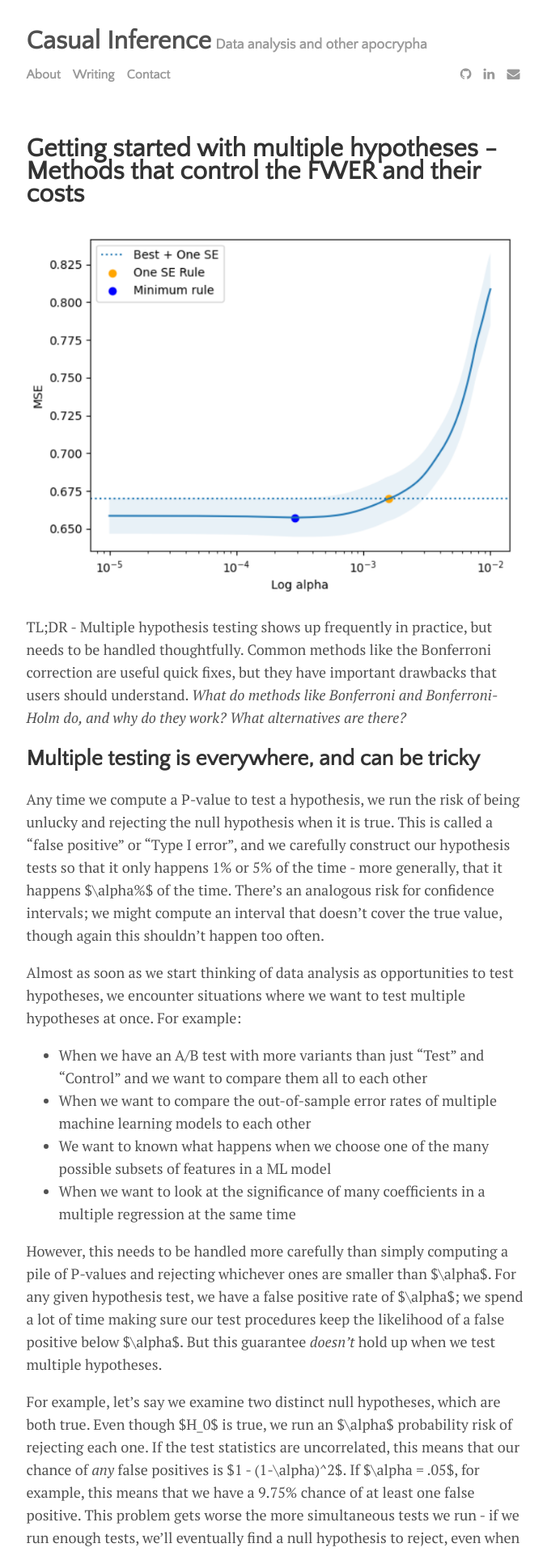
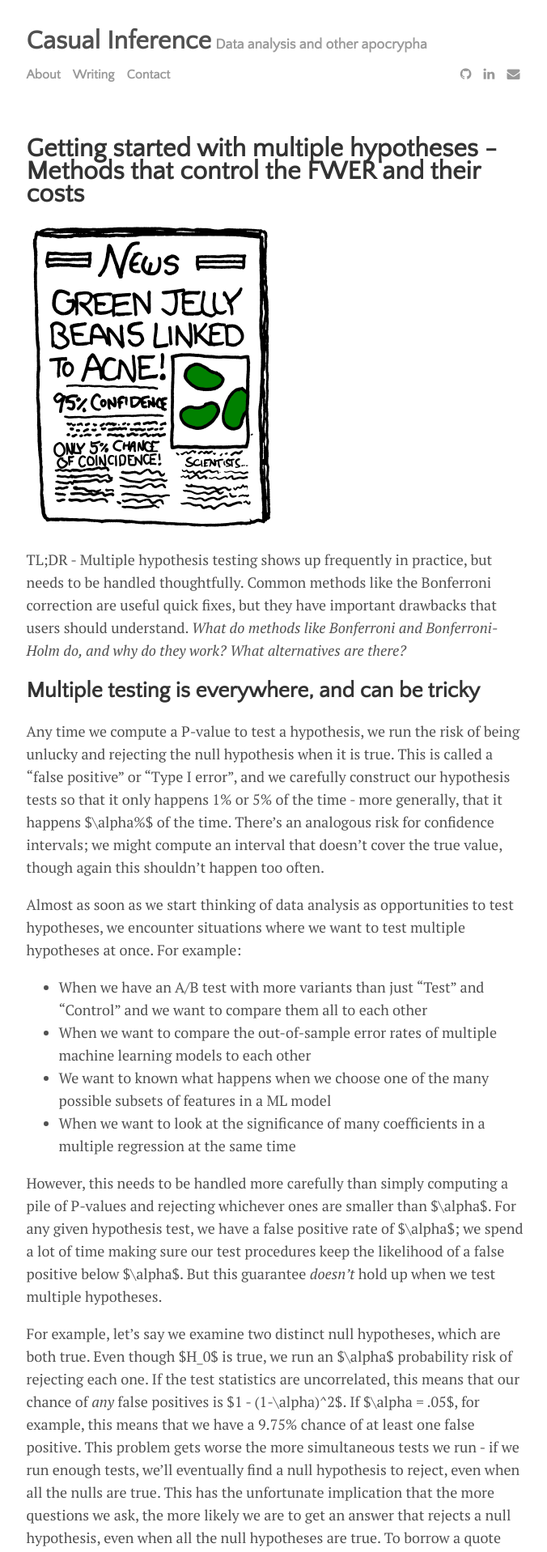
Before and after one commit to lmc2179/lmc2179.github.io, a Jekyll site: the page built from drafts/fwer.md, in a window 1280 px wide. Shown: the top 1917 px of the page at 81% size, without its empty margins (300-976 px from the left). Built offline with Jekyll 4.4.1, drawn with Linux system fonts in a browser that asks for light colours; formulas are drawn with MathJax 3.

Commit message:
Update fwer.md

```diff
--- a/drafts/fwer.md
+++ b/drafts/fwer.md
@@ -4,7 +4,7 @@ title: "Getting started with multiple hypotheses - Methods that control the FWER
 author: "Louis Cialdella"
 categories: posts
 tags: [datascience]
-image: cvci-regplot.png
+image: jellybeans.png
 ---
 
 TL;DR - Multiple hypothesis testing shows up frequently in practice, but needs to be handled thoughtfully. Common methods like the Bonferroni correction are useful quick fixes, but they have important drawbacks that users should understand. *What do methods like Bonferroni and Bonferroni-Holm do, and why do they work? What alternatives are there?*
```
